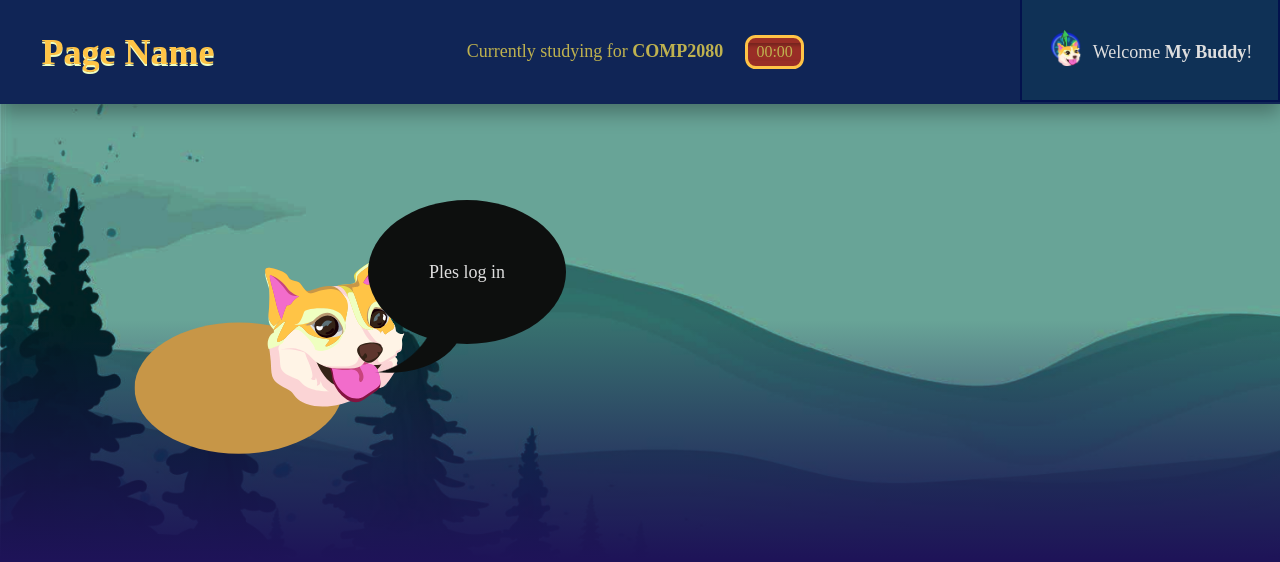
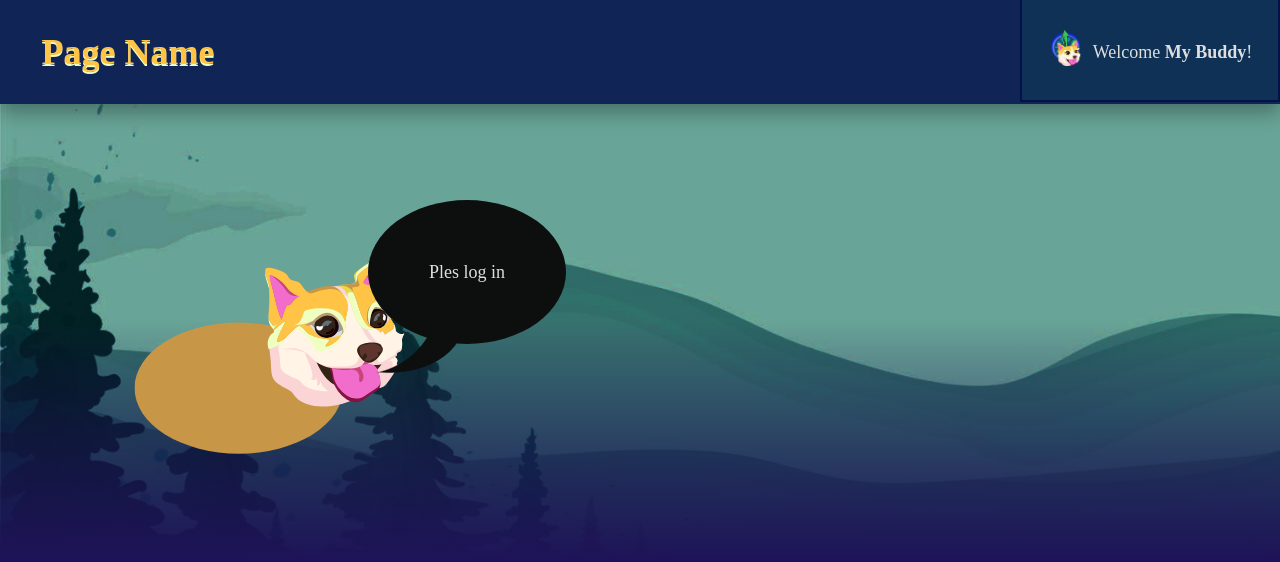
Before and after one commit to kdotzlaw/StudyBuddy, a Vue app in the folder frontend/: page / in a window 1280 px wide. Shown: the top 562 px of the page. Built offline with nearby package versions, Linux system fonts and the light colour scheme; a web font is replaced by a local one.

Commit message:
Change `it` to `test`. Remove class timer and clear class when no user authenticated

```diff
--- a/frontend/src/components/Header.vue
+++ b/frontend/src/components/Header.vue
@@ -16,11 +16,14 @@
        TIMER MANAGEMENT
      *===========================*/
 
-    // manageTimer
-    //   Start new Timer instance if no Timer running
-    //   Pause current Timer if provided class or user params are current
-    //   Create new Timer instance if provided class or user params are new
     let { setStudyTime } = store;
+
+    /* manageTimer
+     *   Starts new Timer instance if no Timer running
+     *   Pauses current Timer if provided class or user params are current
+     *   Create new Timer instance if provided class or user params are new
+     *   @params - userId: string , course: string
+     */
     function manageTimer(userId, course){
         if(!globalThis.sessionTimer){
             initTimer(userId, course);
@@ -114,7 +117,7 @@
         <h1 class="pageNameSection">
             Page Name
         </h1>
-        <div class="timerSection">
+        <div v-if="studyClass" class="timerSection">
             <div>Currently studying for <b>{{ studyClass }}</b></div>
             <button
                 id="timerExpress"
--- a/frontend/src/stores.js
+++ b/frontend/src/stores.js
@@ -14,6 +14,7 @@ export const useStore = defineStore('store', () => {
     }
     function logoutUser(){
         userId.value = null;
+        studyClass.value = null;
     }
 
     // Global timer state in seconds
@@ -24,7 +25,7 @@ export const useStore = defineStore('store', () => {
     }
 
     // Class being studied
-    const studyClass = ref("COMP2080");
+    const studyClass = ref(null);
     function setStudyClass(newClass){
         studyClass.value = newClass;
     }
```
Also changed, not shown: 2 other files (tests, documents, lock files or other folders).
